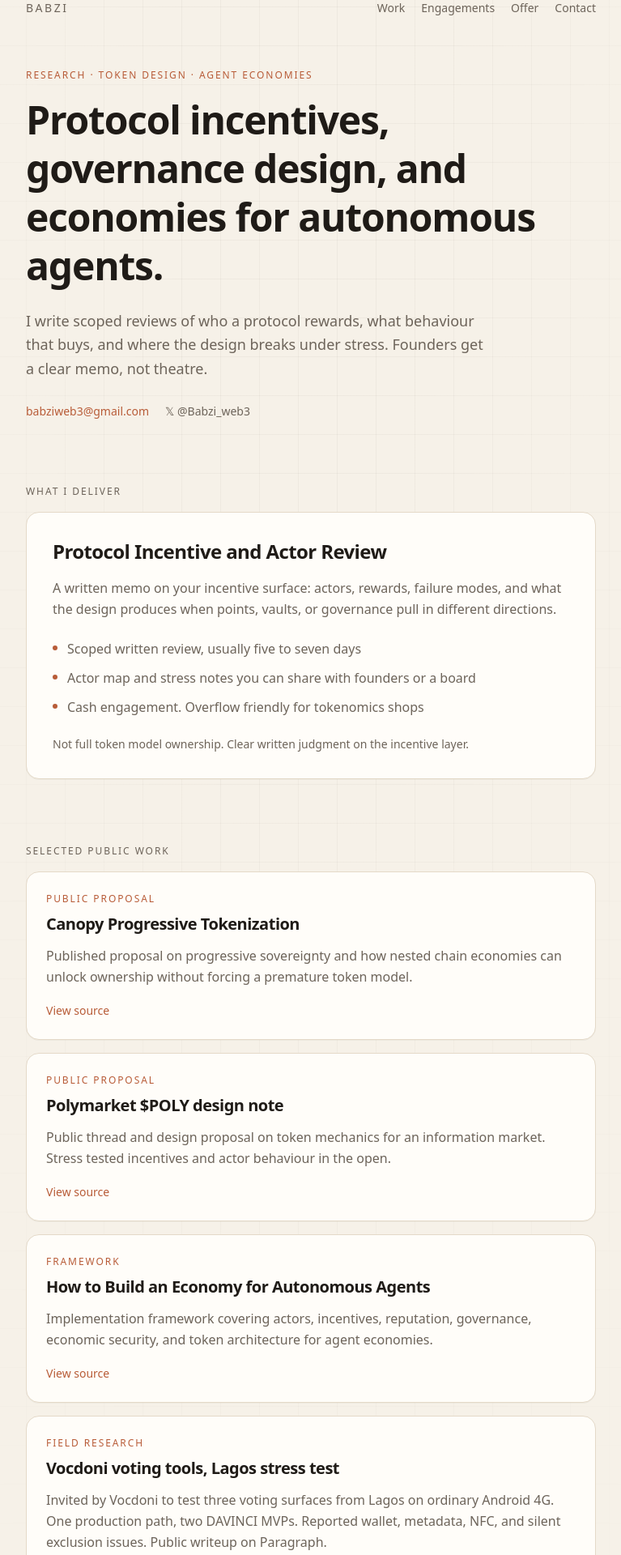
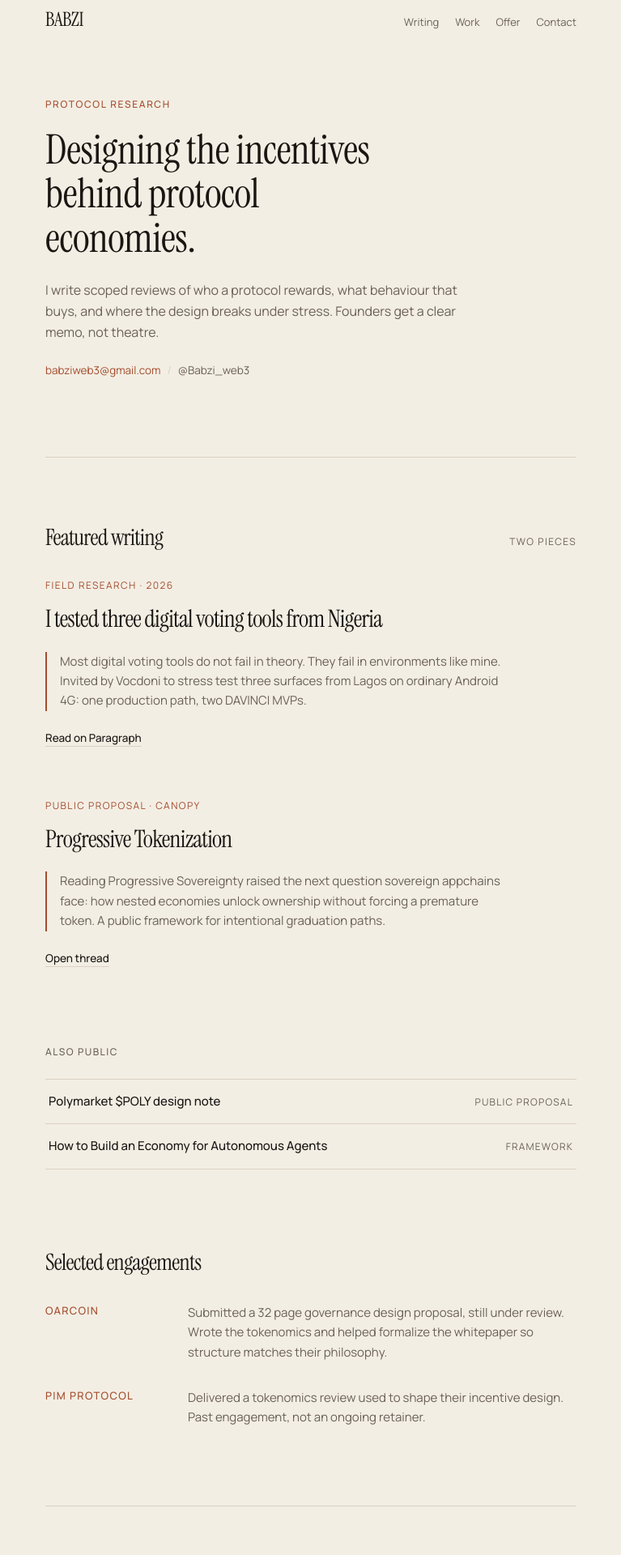
Before and after one commit to Babcan-Inc/babzi-portfolio, a Next.js app: page / in a window 1280 px wide. Shown: the part 40-1960 px from the top of the page at 81% size, without its empty margins (256-1023 px from the left). Built offline with nearby package versions, Linux system fonts and the light colour scheme.

Commit message:
Editorial redesign for Babzi.xyz.
Instrument Serif + Manrope, featured writing with excerpts, compact public list, quieter engagements and contact. Moves away from generic stacked cards.

```diff
--- a/src/app/globals.css
+++ b/src/app/globals.css
@@ -1,13 +1,13 @@
 @import "tailwindcss";
 
 :root {
-  --bg: #f6f1e8;
-  --bg-elevated: #fffdf9;
-  --border: #e4d9c8;
-  --text: #1f1b17;
-  --muted: #6d645a;
-  --accent: #b85c38;
-  --accent-soft: rgba(184, 92, 56, 0.12);
+  --bg: #f3eee4;
+  --bg-elevated: #faf7f1;
+  --ink: #1a1612;
+  --muted: #6a6158;
+  --line: #d9d0c2;
+  --accent: #a34d2d;
+  --accent-soft: rgba(163, 77, 45, 0.08);
 }
 
 html {
@@ -16,41 +16,31 @@ html {
 
 body {
   background: var(--bg);
-  color: var(--text);
-  font-family: ui-sans-serif, system-ui, -apple-system, BlinkMacSystemFont, "Segoe UI", sans-serif;
+  color: var(--ink);
   -webkit-font-smoothing: antialiased;
+  text-rendering: optimizeLegibility;
   overflow-x: hidden;
-  text-rendering: optimizeLegibility;
 }
 
 ::selection {
   background: var(--accent);
-  color: #fffdf9;
+  color: #faf7f1;
 }
 
-.grid-fade {
-  background-image:
-    linear-gradient(to right, rgba(31, 27, 23, 0.035) 1px, transparent 1px),
-    linear-gradient(to bottom, rgba(31, 27, 23, 0.035) 1px, transparent 1px);
-  background-size: 40px 40px;
-  mask-image: radial-gradient(ellipse at top, black 18%, transparent 68%);
+.font-display {
+  font-family: var(--font-display), ui-serif, Georgia, "Times New Roman", serif;
 }
 
-@media (min-width: 640px) {
-  .grid-fade {
-    background-size: 48px 48px;
-  }
+.font-sans {
+  font-family: var(--font-sans), ui-sans-serif, system-ui, sans-serif;
 }
 
-.label {
-  font-size: 0.7rem;
-  letter-spacing: 0.12em;
-  text-transform: uppercase;
+.rule {
+  height: 1px;
+  background: var(--line);
 }
 
-@media (min-width: 640px) {
-  .label {
-    font-size: 0.75rem;
-    letter-spacing: 0.16em;
-  }
+.pull {
+  border-left: 2px solid var(--accent);
+  padding-left: 1rem;
 }
--- a/src/app/layout.tsx
+++ b/src/app/layout.tsx
@@ -1,16 +1,30 @@
 import type { Metadata } from "next";
+import { Instrument_Serif, Manrope } from "next/font/google";
 import "./globals.css";
+
+const display = Instrument_Serif({
+  weight: "400",
+  subsets: ["latin"],
+  variable: "--font-display",
+  display: "swap",
+});
+
+const sans = Manrope({
+  subsets: ["latin"],
+  variable: "--font-sans",
+  display: "swap",
+});
 
 export const viewport = {
   width: "device-width",
   initialScale: 1,
-  viewportFit: "cover",
+  viewportFit: "cover" as const,
 };
 
 export const metadata: Metadata = {
   title: "BABZI — Protocol incentives, governance, agent economies",
   description:
-    "Independent research on protocol incentive design, governance architecture, and economies for autonomous agents. Written reviews for teams shipping token or points systems.",
+    "Independent research on protocol incentive design, governance architecture, and economies for autonomous agents.",
   metadataBase: new URL("https://babzi.xyz"),
   openGraph: {
     title: "BABZI",
@@ -33,8 +47,8 @@ export default function RootLayout({
   children: React.ReactNode;
 }>) {
   return (
-    <html lang="en">
-      <body className="min-h-screen antialiased">{children}</body>
+    <html lang="en" className={`${display.variable} ${sans.variable}`}>
+      <body className="font-sans min-h-screen antialiased">{children}</body>
     </html>
   );
 }
--- a/src/app/page.tsx
+++ b/src/app/page.tsx
@@ -1,31 +1,32 @@
-const publicWork = [
+const featured = [
   {
-    title: "Canopy Progressive Tokenization",
-    blurb:
-      "Published proposal on progressive sovereignty and how nested chain economies can unlock ownership without forcing a premature token model.",
-    kind: "Public proposal",
-    href: "https://x.com/Babzi_web3/status/2077252115513131290",
+    kicker: "Field research · 2026",
+    title: "I tested three digital voting tools from Nigeria",
+    excerpt:
+      "Most digital voting tools do not fail in theory. They fail in environments like mine. Invited by Vocdoni to stress test three surfaces from Lagos on ordinary Android 4G: one production path, two DAVINCI MVPs.",
+    href: "https://paragraph.com/@babziweb3@gmail.com/i-tested-three-digital-voting-tools-from-nigeria-here-is-what-actually-happened",
+    linkLabel: "Read on Paragraph",
   },
   {
+    kicker: "Public proposal · Canopy",
+    title: "Progressive Tokenization",
+    excerpt:
+      "Reading Progressive Sovereignty raised the next question sovereign appchains face: how nested economies unlock ownership without forcing a premature token. A public framework for intentional graduation paths.",
+    href: "https://x.com/Babzi_web3/status/2077252115513131290",
+    linkLabel: "Open thread",
+  },
+];
+
+const moreWork = [
+  {
     title: "Polymarket $POLY design note",
-    blurb:
-      "Public thread and design proposal on token mechanics for an information market. Stress tested incentives and actor behaviour in the open.",
-    kind: "Public proposal",
+    meta: "Public proposal",
     href: "https://x.com/Babzi_web3/status/2075075380470280507",
   },
   {
     title: "How to Build an Economy for Autonomous Agents",
-    blurb:
-      "Implementation framework covering actors, incentives, reputation, governance, economic security, and token architecture for agent economies.",
-    kind: "Framework",
+    meta: "Framework",
     href: "https://x.com/Babzi_web3/status/2098649769748926551",
-  },
-  {
-    title: "Vocdoni voting tools, Lagos stress test",
-    blurb:
-      "Invited by Vocdoni to test three voting surfaces from Lagos on ordinary Android 4G. One production path, two DAVINCI MVPs. Reported wallet, metadata, NFC, and silent exclusion issues. Public writeup on Paragraph.",
-    kind: "Field research",
-    href: "https://paragraph.com/@babziweb3@gmail.com/i-tested-three-digital-voting-tools-from-nigeria-here-is-what-actually-happened",
   },
 ];
 
@@ -34,180 +35,201 @@ const engagements = [
     title: "Oarcoin",
     blurb:
       "Submitted a 32 page governance design proposal, still under review. Wrote the tokenomics and helped formalize the whitepaper so structure matches their philosophy.",
-    kind: "Governance and token design",
   },
   {
     title: "PIM Protocol",
     blurb:
-      "Delivered a tokenomics review used to shape their incentive design. Their tokenomics largely followed that framing. Past engagement; not an ongoing retainer.",
-    kind: "Tokenomics review",
+      "Delivered a tokenomics review used to shape their incentive design. Past engagement, not an ongoing retainer.",
   },
 ];
 
-function WorkCard({
-  title,
-  blurb,
-  kind,
-  href,
-}: {
-  title: string;
-  blurb: string;
-  kind: string;
-  href?: string;
-}) {
-  return (
-    <article className="rounded-2xl border border-[var(--border)] bg-[var(--bg-elevated)] p-5 shadow-[0_1px_0_rgba(31,27,23,0.04)] transition hover:border-[#d2c4ae] sm:p-6">
-      <p className="label mb-2 text-[var(--accent)]">{kind}</p>
-      <h3 className="text-lg font-semibold tracking-tight sm:text-xl">{title}</h3>
-      <p className="mt-3 text-[0.95rem] leading-relaxed text-[var(--muted)] sm:text-base">
-        {blurb}
-      </p>
-      {href ? (
-        <p className="mt-4">
-          <a
-            href={href}
-            target="_blank"
-            rel="noreferrer"
-            className="text-sm font-medium text-[var(--accent)] underline-offset-4 hover:underline"
-          >
-            View source
-          </a>
-        </p>
-      ) : null}
-    </article>
-  );
-}
-
 export default function Home() {
   return (
-    <main className="relative overflow-x-hidden">
-      <div className="pointer-events-none absolute inset-0 grid-fade" aria-hidden />
-
-      <div className="relative mx-auto max-w-3xl px-4 pb-20 pt-8 sm:px-8 sm:pb-24 sm:pt-10">
-        <header className="mb-12 flex items-start justify-between gap-3 sm:mb-16 sm:items-center sm:gap-4">
-          <p className="shrink-0 text-sm font-medium tracking-[0.14em] text-[var(--muted)] sm:tracking-[0.18em]">
+    <main className="relative">
+      <div className="mx-auto max-w-[720px] px-5 pb-24 pt-8 sm:px-8 sm:pt-12">
+        <header className="mb-14 flex items-baseline justify-between gap-4 sm:mb-20">
+          <a href="/" className="font-display text-2xl tracking-tight text-[var(--ink)]">
             BABZI
-          </p>
-          <nav className="flex max-w-[70%] flex-wrap items-center justify-end gap-x-3 gap-y-2 text-xs text-[var(--muted)] sm:max-w-none sm:gap-5 sm:text-sm">
-            <a href="#work" className="transition hover:text-[var(--text)]">
+          </a>
+          <nav className="flex flex-wrap items-center justify-end gap-x-5 gap-y-2 text-[13px] text-[var(--muted)]">
+            <a href="#writing" className="transition hover:text-[var(--ink)]">
+              Writing
+            </a>
+            <a href="#work" className="transition hover:text-[var(--ink)]">
               Work
             </a>
-            <a href="#engagements" className="transition hover:text-[var(--text)]">
-              Engagements
-            </a>
-            <a href="#offer" className="transition hover:text-[var(--text)]">
+            <a href="#offer" className="transition hover:text-[var(--ink)]">
               Offer
             </a>
-            <a href="#contact" className="transition hover:text-[var(--text)]">
+            <a href="#contact" className="transition hover:text-[var(--ink)]">
               Contact
             </a>
           </nav>
         </header>
 
-        <section className="mb-16 sm:mb-20">
-          <p className="label mb-3 text-[var(--accent)] sm:mb-4">
-            Research · Token design · Agent economies
+        <section className="mb-16 sm:mb-24">
+          <p className="mb-5 text-[12px] font-medium uppercase tracking-[0.14em] text-[var(--accent)]">
+            Protocol research
           </p>
-          <h1 className="max-w-2xl text-[1.75rem] font-semibold leading-[1.15] tracking-tight text-[var(--text)] sm:text-4xl sm:leading-tight md:text-5xl">
-            Protocol incentives, governance design, and economies for autonomous agents.
+          <h1 className="font-display max-w-[18ch] text-[2.15rem] leading-[1.12] tracking-[-0.01em] text-[var(--ink)] sm:text-[3.15rem] sm:leading-[1.08]">
+            Designing the incentives behind protocol economies.
           </h1>
-          <p className="mt-5 max-w-xl text-base leading-relaxed text-[var(--muted)] sm:mt-6 sm:text-lg">
+          <p className="mt-6 max-w-[34rem] text-[15.5px] leading-relaxed text-[var(--muted)] sm:text-base">
             I write scoped reviews of who a protocol rewards, what behaviour that buys, and where the design breaks under stress. Founders get a clear memo, not theatre.
           </p>
-          <div className="mt-6 flex flex-wrap items-center gap-x-5 gap-y-2 text-sm sm:mt-7">
+          <p className="mt-6 text-[13.5px] text-[var(--muted)]">
             <a
               href="mailto:babziweb3@gmail.com"
-              className="font-medium text-[var(--accent)] underline-offset-4 hover:underline"
+              className="text-[var(--accent)] underline-offset-4 hover:underline"
             >
               babziweb3@gmail.com
             </a>
+            <span className="mx-2 text-[var(--line)]">/</span>
             <a
               href="https://x.com/Babzi_web3"
               target="_blank"
               rel="noreferrer"
-              className="text-[var(--muted)] underline-offset-4 hover:text-[var(--accent)] hover:underline"
+              className="underline-offset-4 hover:text-[var(--accent)] hover:underline"
             >
-              𝕏 @Babzi_web3
+              @Babzi_web3
             </a>
-          </div>
+          </p>
         </section>
 
-        <section id="offer" className="mb-16 scroll-mt-24 sm:mb-20">
-          <h2 className="label mb-4 text-[var(--muted)]">What I deliver</h2>
-          <div className="rounded-2xl border border-[var(--border)] bg-[var(--bg-elevated)] p-5 shadow-[0_1px_0_rgba(31,27,23,0.04)] sm:p-8">
-            <h3 className="text-xl font-semibold tracking-tight sm:text-2xl">
-              Protocol Incentive and Actor Review
-            </h3>
-            <p className="mt-4 text-[0.95rem] leading-relaxed text-[var(--muted)] sm:text-base">
-              A written memo on your incentive surface: actors, rewards, failure modes, and what the design produces when points, vaults, or governance pull in different directions.
-            </p>
-            <ul className="mt-6 space-y-3 text-[0.95rem] text-[var(--muted)] sm:text-base">
-              <li className="flex gap-3">
-                <span className="mt-2 h-1.5 w-1.5 shrink-0 rounded-full bg-[var(--accent)]" />
-                Scoped written review, usually five to seven days
-              </li>
-              <li className="flex gap-3">
-                <span className="mt-2 h-1.5 w-1.5 shrink-0 rounded-full bg-[var(--accent)]" />
-                Actor map and stress notes you can share with founders or a board
-              </li>
-              <li className="flex gap-3">
-                <span className="mt-2 h-1.5 w-1.5 shrink-0 rounded-full bg-[var(--accent)]" />
-                Cash engagement. Overflow friendly for tokenomics shops
-              </li>
-            </ul>
-            <p className="mt-6 text-sm text-[var(--muted)]">
-              Not full token model ownership. Clear written judgment on the incentive layer.
+        <div className="rule mb-14 sm:mb-20" />
+
+        <section id="writing" className="mb-16 scroll-mt-24 sm:mb-24">
+          <div className="mb-8 flex items-end justify-between gap-4">
+            <h2 className="font-display text-2xl tracking-tight sm:text-[1.75rem]">
+              Featured writing
+            </h2>
+            <p className="pb-1 text-[12px] uppercase tracking-[0.12em] text-[var(--muted)]">
+              Two pieces
             </p>
           </div>
-        </section>
 
-        <section id="work" className="mb-16 scroll-mt-24 sm:mb-20">
-          <h2 className="label mb-4 text-[var(--muted)]">Selected public work</h2>
-          <div className="space-y-4">
-            {publicWork.map((item) => (
-              <WorkCard key={item.title} {...item} />
+          <div className="space-y-12 sm:space-y-16">
+            {featured.map((piece) => (
+              <article key={piece.title} className="group">
+                <p className="mb-3 text-[12px] uppercase tracking-[0.12em] text-[var(--accent)]">
+                  {piece.kicker}
+                </p>
+                <h3 className="font-display text-[1.45rem] leading-snug tracking-tight sm:text-[1.85rem]">
+                  <a
+                    href={piece.href}
+                    target="_blank"
+                    rel="noreferrer"
+                    className="transition hover:text-[var(--accent)]"
+                  >
+                    {piece.title}
+                  </a>
+                </h3>
+                <p className="pull mt-5 max-w-[36rem] text-[15px] leading-relaxed text-[var(--muted)]">
+                  {piece.excerpt}
+                </p>
+                <p className="mt-5">
+                  <a
+                    href={piece.href}
+                    target="_blank"
+                    rel="noreferrer"
+                    className="text-[13.5px] font-medium text-[var(--ink)] underline decoration-[var(--line)] underline-offset-[5px] transition hover:text-[var(--accent)] hover:decoration-[var(--accent)]"
+                  >
+                    {piece.linkLabel}
+                  </a>
+                </p>
+              </article>
             ))}
           </div>
         </section>
 
-        <section id="engagements" className="mb-16 scroll-mt-24 sm:mb-20">
-          <h2 className="label mb-4 text-[var(--muted)]">Selected engagements</h2>
-          <div className="space-y-4">
+        <section className="mb-16 sm:mb-24">
+          <h2 className="mb-6 text-[12px] font-medium uppercase tracking-[0.12em] text-[var(--muted)]">
+            Also public
+          </h2>
+          <ul className="divide-y divide-[var(--line)] border-y border-[var(--line)]">
+            {moreWork.map((item) => (
+              <li key={item.title}>
+                <a
+                  href={item.href}
+                  target="_blank"
+                  rel="noreferrer"
+                  className="flex flex-col gap-1 py-4 transition hover:bg-[var(--bg-elevated)] sm:flex-row sm:items-baseline sm:justify-between sm:gap-6 sm:px-1"
+                >
+                  <span className="text-[15px] font-medium text-[var(--ink)]">
+                    {item.title}
+                  </span>
+                  <span className="shrink-0 text-[12px] uppercase tracking-[0.1em] text-[var(--muted)]">
+                    {item.meta}
+                  </span>
+                </a>
+              </li>
+            ))}
+          </ul>
+        </section>
+
+        <section id="work" className="mb-16 scroll-mt-24 sm:mb-24">
+          <h2 className="font-display mb-8 text-2xl tracking-tight sm:text-[1.75rem]">
+            Selected engagements
+          </h2>
+          <div className="space-y-8">
             {engagements.map((item) => (
-              <WorkCard key={item.title} {...item} />
+              <div key={item.title} className="grid gap-2 sm:grid-cols-[9rem_1fr] sm:gap-8">
+                <p className="text-[13px] font-medium uppercase tracking-[0.1em] text-[var(--accent)]">
+                  {item.title}
+                </p>
+                <p className="text-[15px] leading-relaxed text-[var(--muted)]">
+                  {item.blurb}
+                </p>
+              </div>
             ))}
           </div>
         </section>
 
-        <section id="contact" className="scroll-mt-24">
-          <h2 className="label mb-4 text-[var(--muted)]">Contact</h2>
-          <div className="rounded-2xl border border-[var(--border)] bg-[var(--accent-soft)] p-5 sm:p-8">
-            <p className="max-w-xl text-base leading-relaxed text-[var(--text)] sm:text-lg">
+        <div className="rule mb-14 sm:mb-20" />
+
+        <section id="offer" className="mb-16 scroll-mt-24 sm:mb-24">
+          <p className="mb-3 text-[12px] uppercase tracking-[0.12em] text-[var(--muted)]">
+            How to work together
+          </p>
+          <h2 className="font-display text-[1.65rem] tracking-tight sm:text-[2rem]">
+            Protocol Incentive and Actor Review
+          </h2>
+          <p className="mt-5 max-w-[34rem] text-[15px] leading-relaxed text-[var(--muted)]">
+            A written memo on your incentive surface: actors, rewards, failure modes, and what the design produces when points, vaults, or governance pull in different directions. Usually five to seven days. Cash engagement. Not full token model ownership.
+          </p>
+        </section>
+
+        <section
+          id="contact"
+          className="scroll-mt-24 rounded-sm bg-[var(--bg-elevated)] px-5 py-8 sm:px-8 sm:py-10"
+        >
+          <h2 className="font-display text-2xl tracking-tight">Contact</h2>
+          <p className="mt-4 max-w-[32rem] text-[15px] leading-relaxed text-[var(--muted)]">
             If you are redesigning incentives, migrating points to a token, or shipping an agent economy with thin economic design, send a short note with the mechanism and the question you want answered.
           </p>
-            <p className="mt-5 text-sm sm:mt-6">
+          <p className="mt-6 text-[14px]">
             <a
               href="mailto:babziweb3@gmail.com"
-                className="break-all text-[var(--accent)] underline-offset-4 hover:underline"
+              className="text-[var(--accent)] underline-offset-4 hover:underline"
             >
               babziweb3@gmail.com
             </a>
           </p>
-            <p className="mt-2 text-sm">
+          <p className="mt-2 text-[14px] text-[var(--muted)]">
             <a
               href="https://x.com/Babzi_web3"
               target="_blank"
               rel="noreferrer"
-                className="text-[var(--muted)] underline-offset-4 hover:text-[var(--accent)] hover:underline"
+              className="underline-offset-4 hover:text-[var(--accent)] hover:underline"
             >
               𝕏 — @Babzi_web3
             </a>
           </p>
-          </div>
         </section>
 
-        <footer className="mt-16 border-t border-[var(--border)] pt-8 text-sm text-[var(--muted)] sm:mt-20">
-          <p>BABZI · protocol research</p>
+        <footer className="mt-16 flex items-center justify-between gap-4 border-t border-[var(--line)] pt-6 text-[12px] text-[var(--muted)]">
+          <p>BABZI · Lagos</p>
+          <p>Protocol research</p>
         </footer>
       </div>
     </main>
```
Lines whose indentation alone changed are shown as unchanged.
